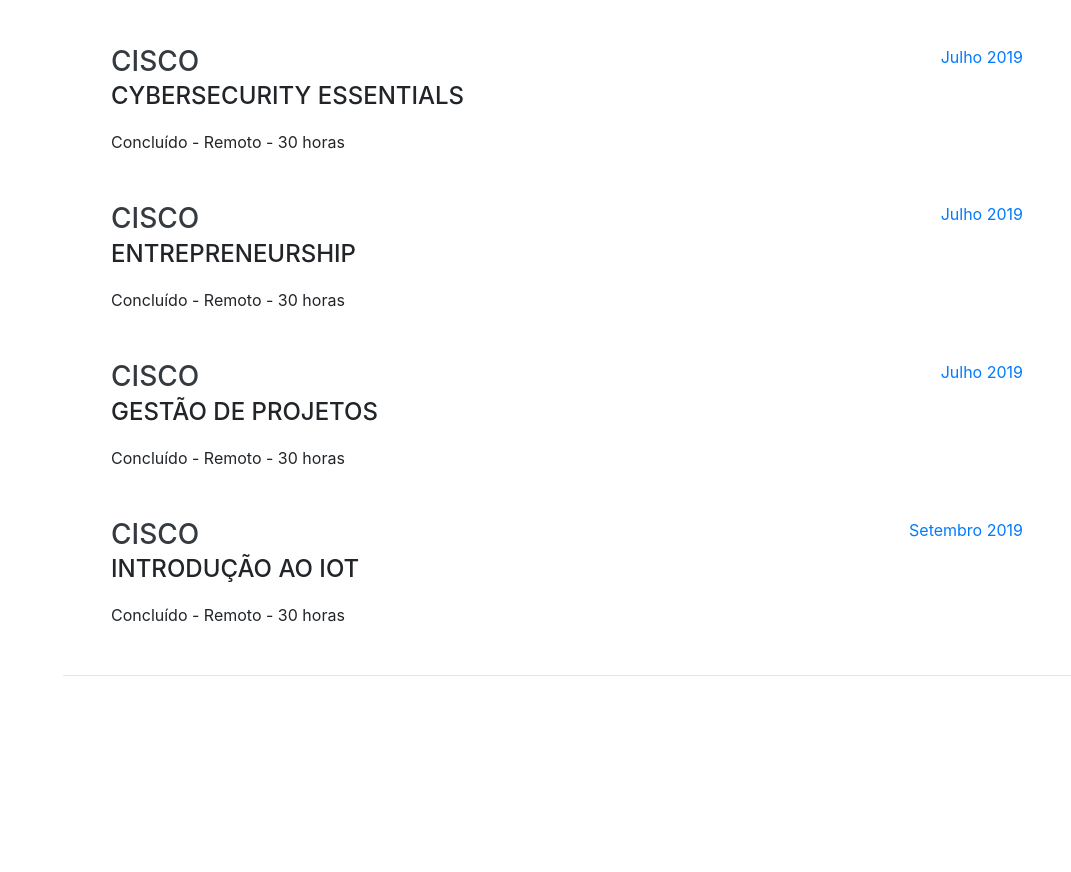
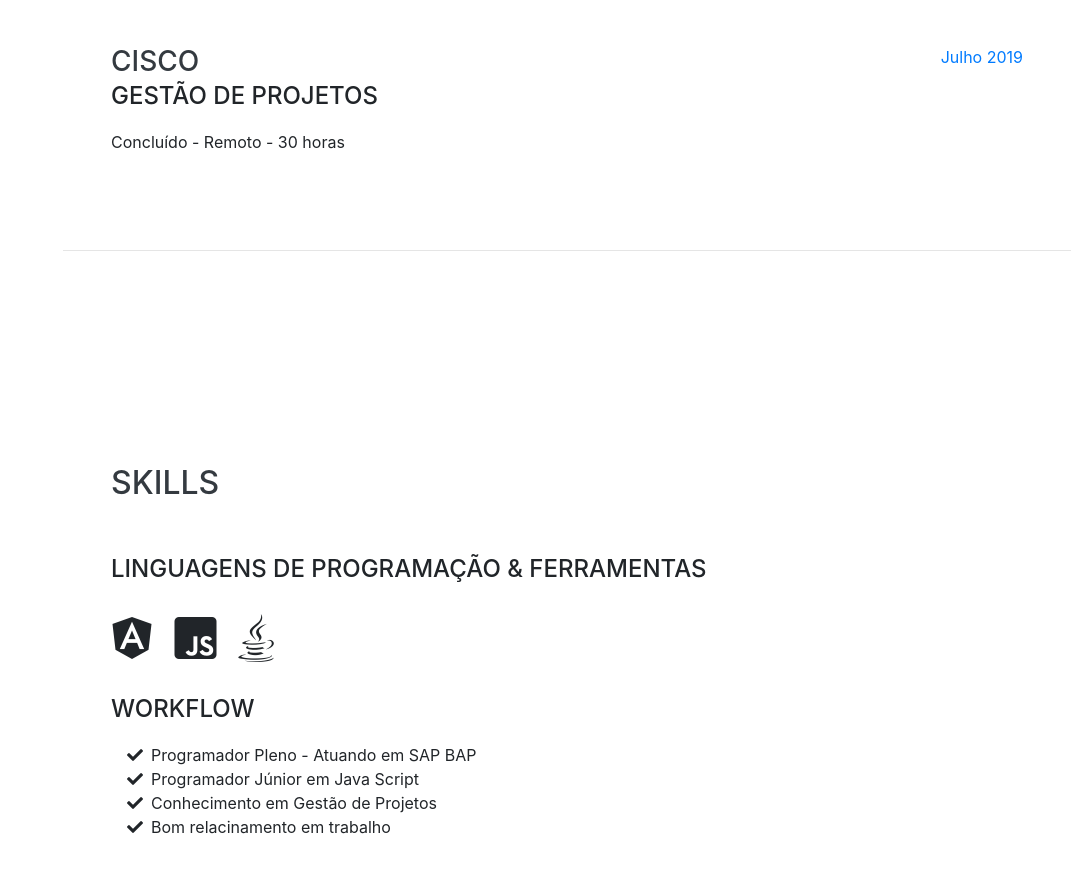
Before and after one commit to RodrigoMViana/rodrigomviana.github.io, a website with bundled scripts: page index.html in a window 1280 px wide. Shown: the part 4618-5490 px from the top of the page, without its empty margins (209-1280 px from the left). Built offline with nearby package versions, Linux system fonts and the light colour scheme; a web font is replaced by a local one.

Commit message:
Atualizações do currículo

```diff
--- a/index.html
+++ b/index.html
@@ -245,7 +245,6 @@
             <h3 class="mb-0">AWS Training and certification</h3>
             <div class="subheading mb-3">AWS Cloud Practitioner Essentials (Second Edition)</div>
             <div>Concluído - Remoto - 6 horas</div>
-
           </div>
           <div class="resume-date text-md-right">
             <span class="text-primary">Setembro 2020</span>
@@ -257,7 +256,6 @@
             <h3 class="mb-0">Indra Company</h3>
             <div class="subheading mb-3">Treinamento em COBOL - Lógica de programação, banco e JCL com COBOL</div>
             <div>Concluído - Remoto - 80 horas</div>
-
           </div>
           <div class="resume-date text-md-right">
             <span class="text-primary">Agosto 2020</span>
@@ -269,7 +267,6 @@
             <h3 class="mb-0">Udemy</h3>
             <div class="subheading mb-3">Formação Angular 9 - O início criando 7 projetos</div>
             <div>Concluído - Remoto - 12 horas</div>
-
           </div>
           <div class="resume-date text-md-right">
             <span class="text-primary">Maio 2020</span>
@@ -281,7 +278,6 @@
             <h3 class="mb-0">Data Science Academy</h3>
             <div class="subheading mb-3">Fundamentos de inteligência Artificial</div>
             <div>Concluído - Remoto - 8 horas</div>
-
           </div>
           <div class="resume-date text-md-right">
             <span class="text-primary">Março 2020</span>
@@ -293,7 +289,6 @@
             <h3 class="mb-0">UNIPÊ - Centro Universitário de João Pessoa</h3>
             <div class="subheading mb-3">Curso de Python para análise em banco de dados e Big Data</div>
             <div>Concluído - Presencial - 36 horas</div>
-
           </div>
           <div class="resume-date text-md-right">
             <span class="text-primary">Novembro 2019</span>
@@ -305,7 +300,6 @@
             <h3 class="mb-0">Indra Company</h3>
             <div class="subheading mb-3">Treinamento em Pontos de Função</div>
             <div>Concluído - Presencial - 24 horas</div>
-
           </div>
           <div class="resume-date text-md-right">
             <span class="text-primary">Agosto 2019</span>
@@ -317,7 +311,6 @@
             <h3 class="mb-0">Curso em Vídeo</h3>
             <div class="subheading mb-3">Java Básico</div>
             <div>Em andamento - Remoto - 60 horas</div>
-
           </div>
           <div class="resume-date text-md-right">
             <span class="text-primary">Abril 2020</span>
@@ -329,7 +322,6 @@
             <h3 class="mb-0">Udemy</h3>
             <div class="subheading mb-3">Certificado C e C++</div>
             <div>Em andamento - Remoto - 60 horas</div>
-
           </div>
           <div class="resume-date text-md-right">
             <span class="text-primary">Abril 2020</span>
@@ -339,49 +331,15 @@
         <div class="resume-item d-flex flex-column flex-md-row justify-content-between mb-5">
           <div class="resume-content">
             <h3 class="mb-0">CISCO</h3>
-            <div class="subheading mb-3">Cybersecurity Essentials</div>
+            <div class="subheading mb-3">Gestão de Projetos</div>
             <div>Concluído - Remoto - 30 horas</div>
-
           </div>
           <div class="resume-date text-md-right">
             <span class="text-primary">Julho 2019</span>
           </div>
         </div>
 
-        <div class="resume-item d-flex flex-column flex-md-row justify-content-between mb-5">
-          <div class="resume-content">
-            <h3 class="mb-0">CISCO</h3>
-            <div class="subheading mb-3">Entrepreneurship</div>
-            <div>Concluído - Remoto - 30 horas</div>
 
-          </div>
-          <div class="resume-date text-md-right">
-            <span class="text-primary">Julho 2019</span>
-          </div>
-        </div>
-
-        <div class="resume-item d-flex flex-column flex-md-row justify-content-between mb-5">
-          <div class="resume-content">
-            <h3 class="mb-0">CISCO</h3>
-            <div class="subheading mb-3">Gestão de Projetos</div>
-            <div>Concluído - Remoto - 30 horas</div>
-
-          </div>
-          <div class="resume-date text-md-right">
-            <span class="text-primary">Julho 2019</span>
-          </div>
-        </div>
-
-        <div class="resume-item d-flex flex-column flex-md-row justify-content-between">
-          <div class="resume-content">
-            <h3 class="mb-0">CISCO</h3>
-            <div class="subheading mb-3">Introdução ao IoT</div>
-            <div>Concluído - Remoto - 30 horas</div>
-          </div>
-          <div class="resume-date text-md-right">
-            <span class="text-primary">Setembro 2019</span>
-          </div>
-        </div>
 
       </div>
     </section>
```
